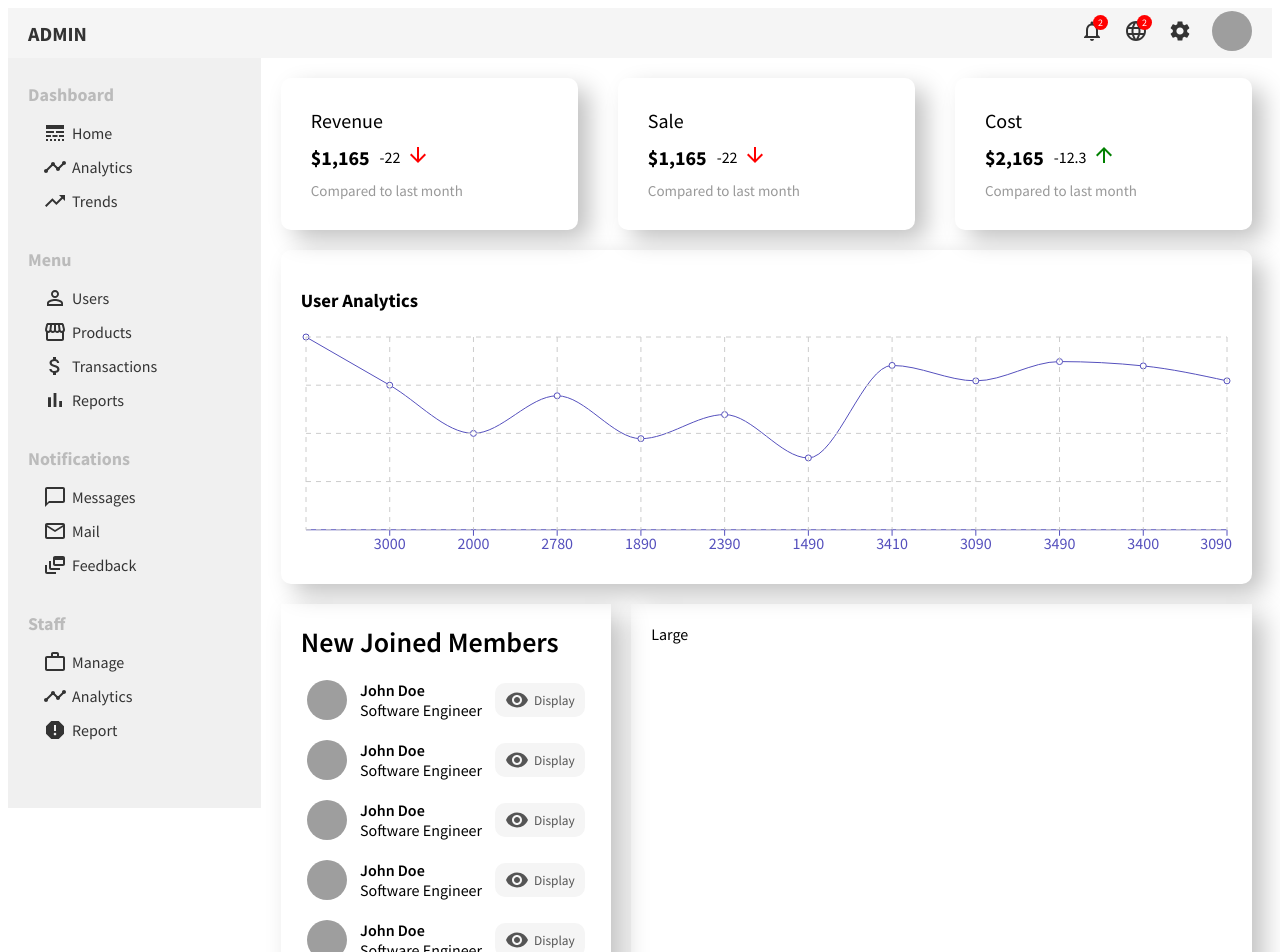
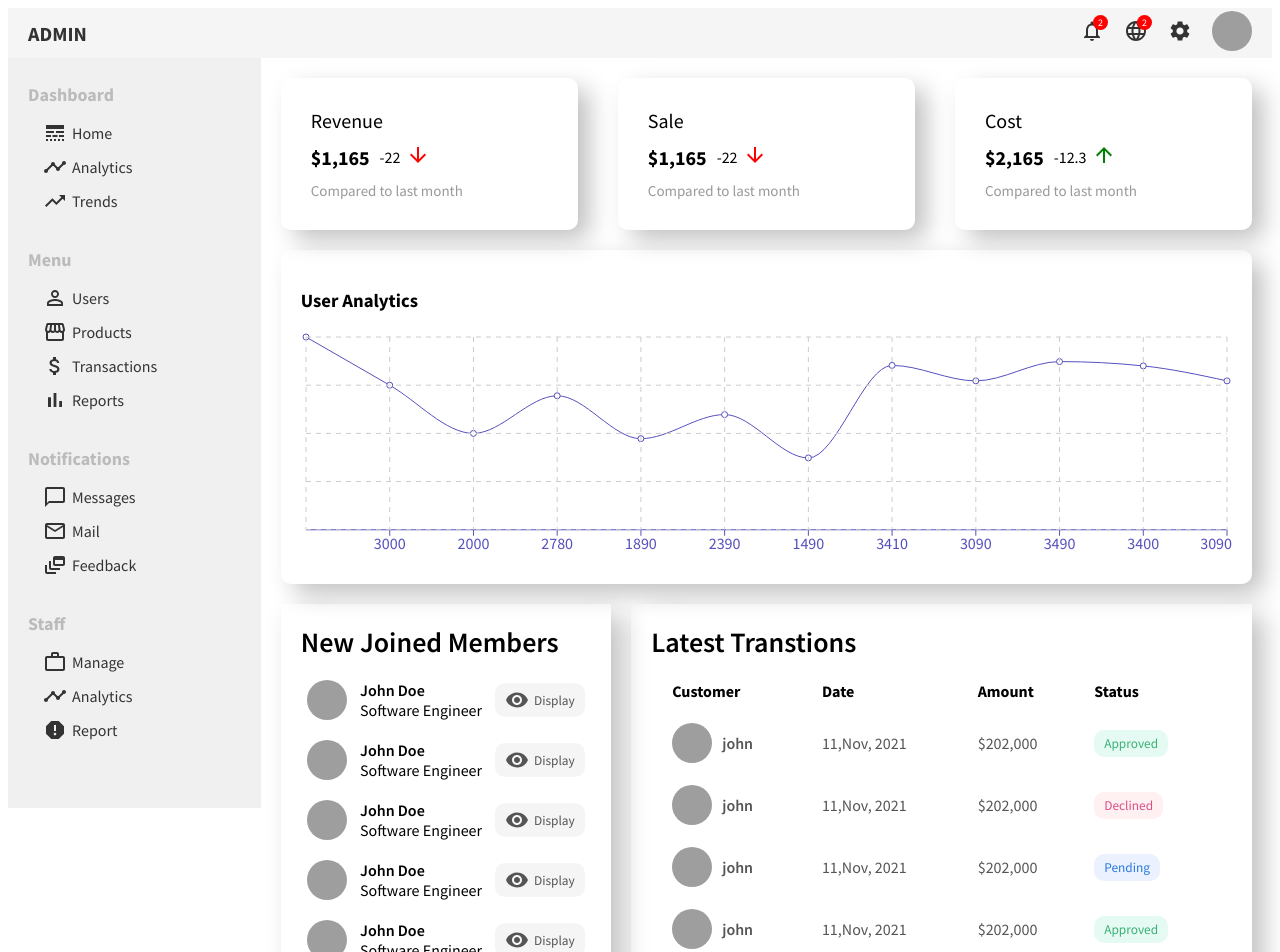
Before and after one commit to rafiuislam/react-admin-panel, a React (Create React App) app: page / in a window 1280 px wide. Shown: the top 952 px of the page. Built offline with nearby package versions, Linux system fonts and the light colour scheme; grey boxes are pictures that could not be loaded.

Commit message:
large widget added to display lastest transictions

```diff
--- a/src/components/WidgetLg.jsx
+++ b/src/components/WidgetLg.jsx
@@ -8,9 +8,132 @@ const Container = styled.div`
     -webkit-box-shadow: 12px 10px 25px -1px rgba(0, 0, 0, 0.25);
     -moz-box-shadow: 12px 10px 25px -1px rgba(0, 0, 0, 0.25);
 `;
+const Title = styled.span`
+    font-size: 28px;
+    font-weight: 600;
+`;
+const Table = styled.table`
+    width: 100%;
+    border-spacing: 20px;
+`;
+const TableRow = styled.tr``;
+const TableHead = styled.th`
+    text-align: left;
+`;
+const TableData = styled.td`
+    font-weight: 400;
+    color: #555;
+`;
+const User = styled.div`
+    display: flex;
+    align-items: center;
+`;
+const Image = styled.img`
+    width: 40px;
+    height: 40px;
+    border-radius: 50%;
+    cursor: pointer;
+    margin-right: 10px;
+`;
+const UserName = styled.div`
+    font-weight: 600;
+`;
+const Button = styled.button`
+    display: flex;
+    align-items: center;
+    justify-content: center;
+    padding: 5px 10px;
+    border: none;
+    border-radius: 10px;
+    cursor: pointer;
+    background-color: ${(props) => {
+        if (props.type === "Approved") return "#e5faf2";
+        else if (props.type === "Declined") return "#fff0f1";
+        else return "#ebf1fe";
+    }};
+    color: ${(props) => {
+        if (props.type === "Approved") return "#3bb077";
+        else if (props.type === "Declined") return "#d95087";
+        else return "#2a7ade";
+    }};
+`;
 
 const WidgetLg = () => {
-    return <Container>Large</Container>;
+    const ButtonLg = ({ type }) => {
+        return <Button type={type}>{type}</Button>;
+    };
+    return (
+        <Container>
+            <Title>Latest Transtions</Title>
+            <Table>
+                <TableRow>
+                    <TableHead>Customer</TableHead>
+                    <TableHead>Date</TableHead>
+                    <TableHead>Amount</TableHead>
+                    <TableHead>Status</TableHead>
+                </TableRow>
+                <TableRow>
+                    <TableData>
+                        <User>
+                            <Image src="https://images.pexels.com/photos/1526814/pexels-photo-1526814.jpeg?auto=compress&cs=tinysrgb&dpr=2&w=500" />
+                            <UserName>john</UserName>
+                        </User>
+                    </TableData>
+                    <TableData>11,Nov, 2021</TableData>
+                    <TableData>$202,000</TableData>
+
+                    <TableData>
+                        <ButtonLg type="Approved" />
+                    </TableData>
+                </TableRow>
+
+                <TableRow>
+                    <TableData>
+                        <User>
+                            <Image src="https://images.pexels.com/photos/1526814/pexels-photo-1526814.jpeg?auto=compress&cs=tinysrgb&dpr=2&w=500" />
+                            <UserName>john</UserName>
+                        </User>
+                    </TableData>
+                    <TableData>11,Nov, 2021</TableData>
+                    <TableData>$202,000</TableData>
+
+                    <TableData>
+                        <ButtonLg type="Declined" />
+                    </TableData>
+                </TableRow>
+
+                <TableRow>
+                    <TableData>
+                        <User>
+                            <Image src="https://images.pexels.com/photos/1526814/pexels-photo-1526814.jpeg?auto=compress&cs=tinysrgb&dpr=2&w=500" />
+                            <UserName>john</UserName>
+                        </User>
+                    </TableData>
+                    <TableData>11,Nov, 2021</TableData>
+                    <TableData>$202,000</TableData>
+
+                    <TableData>
+                        <ButtonLg type="Pending" />
+                    </TableData>
+                </TableRow>
+
+                <TableRow>
+                    <TableData>
+                        <User>
+                            <Image src="https://images.pexels.com/photos/1526814/pexels-photo-1526814.jpeg?auto=compress&cs=tinysrgb&dpr=2&w=500" />
+                            <UserName>john</UserName>
+                        </User>
+                    </TableData>
+                    <TableData>11,Nov, 2021</TableData>
+                    <TableData>$202,000</TableData>
+
+                    <TableData>
+                        <ButtonLg type="Approved" />
+                    </TableData>
+                </TableRow>
+            </Table>
+        </Container>
+    );
 };
 
 export default WidgetLg;
```
